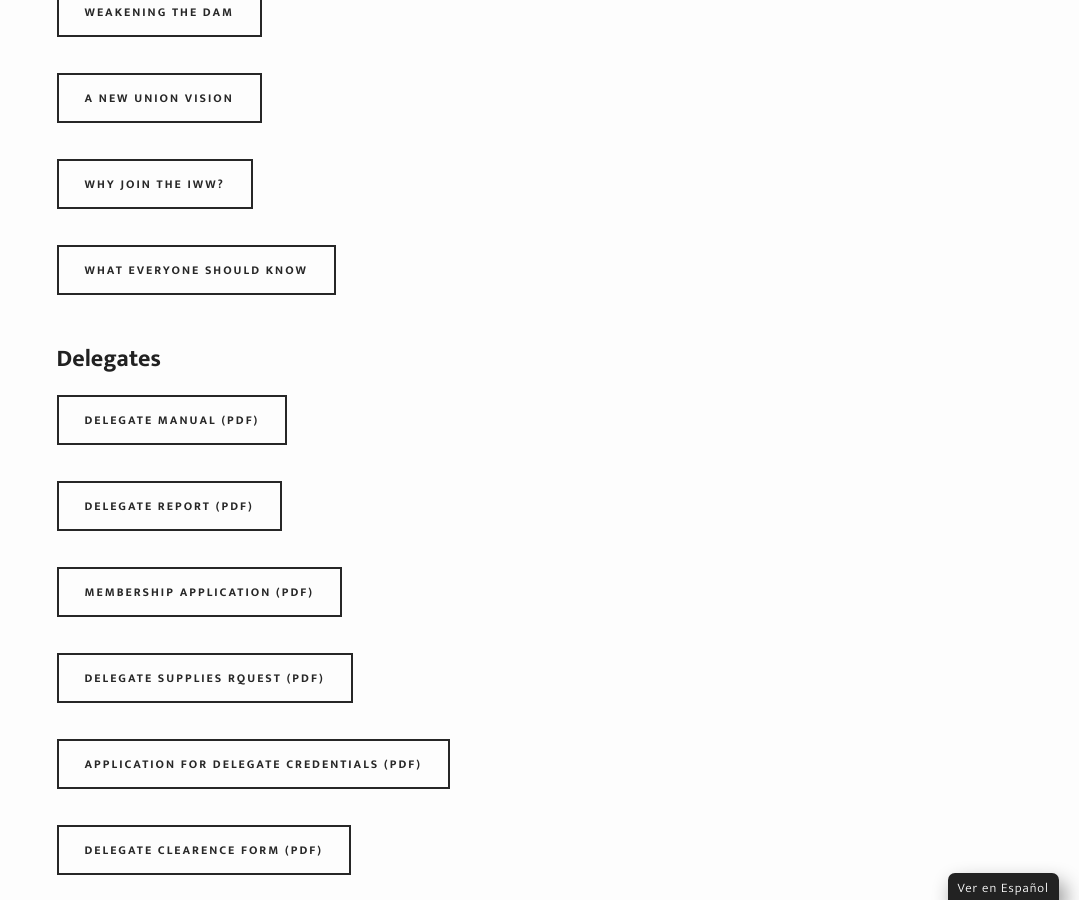
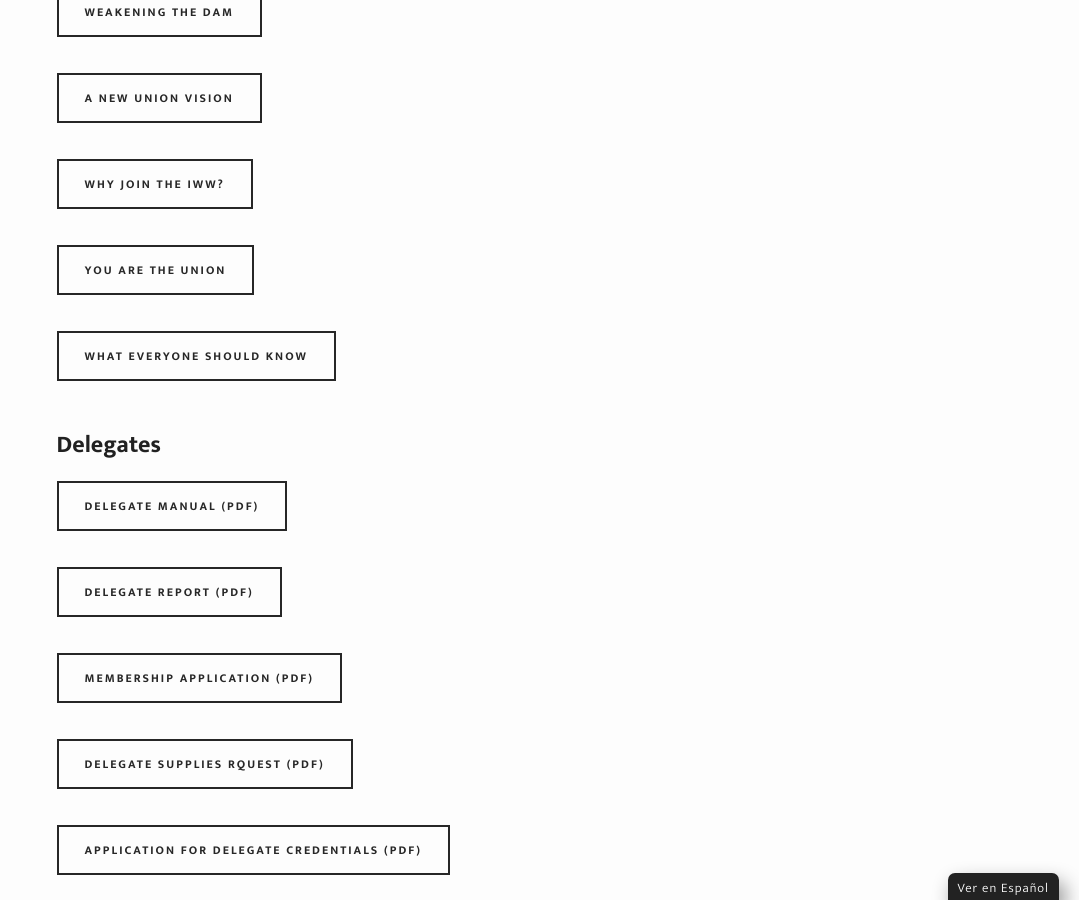
Before and after one commit to IWW-NYC-GMB/iww.nyc, a Jekyll site: the page built from resources.html, in a window 1280 px wide and 900 px high, scrolled down 1937 px. Shown: the whole window, without its empty margins (201-1280 px from the left). Built offline with Jekyll 4.4.1, drawn with Linux system fonts in a browser that asks for light colours; some web fonts are replaced.

Commit message:
Update resources.html

```diff
--- a/resources.html
+++ b/resources.html
@@ -21,6 +21,7 @@
 <a href="{{ site.baseurl }}/weakening-the-dam"><button class="small" style="margin: 12px 15px 24px 0;" ontouchstart="">Weakening the Dam</button></a><br>
 <a href="{{ site.baseurl }}/a-new-union-vision"><button class="small" style="margin: 12px 15px 24px 0;" ontouchstart="">A New Union Vision</button></a><br>
 <a href="{{ site.baseurl }}/why-join"><button class="small" style="margin: 12px 15px 24px 0;" ontouchstart="">Why join the IWW?</button></a><br>
+<a href="{{ site.baseurl }}/you-are-the-union"><button class="small" style="margin: 12px 15px 24px 0;" ontouchstart="">You are the Union</button></a><br>
 <a href="{{ site.baseurl }}/what-everyone-should-know"><button class="small" style="margin: 12px 15px 24px 0;" ontouchstart="">What Everyone Should Know</button></a><br><br>
 <h2>Delegates</h2>
 <a href="http://www.iww.org/PDF/Official/DelegateManual.pdf"><button class="small" style="margin: 12px 15px 24px 0;" ontouchstart="">Delegate Manual (PDF)</button></a><br>
```
